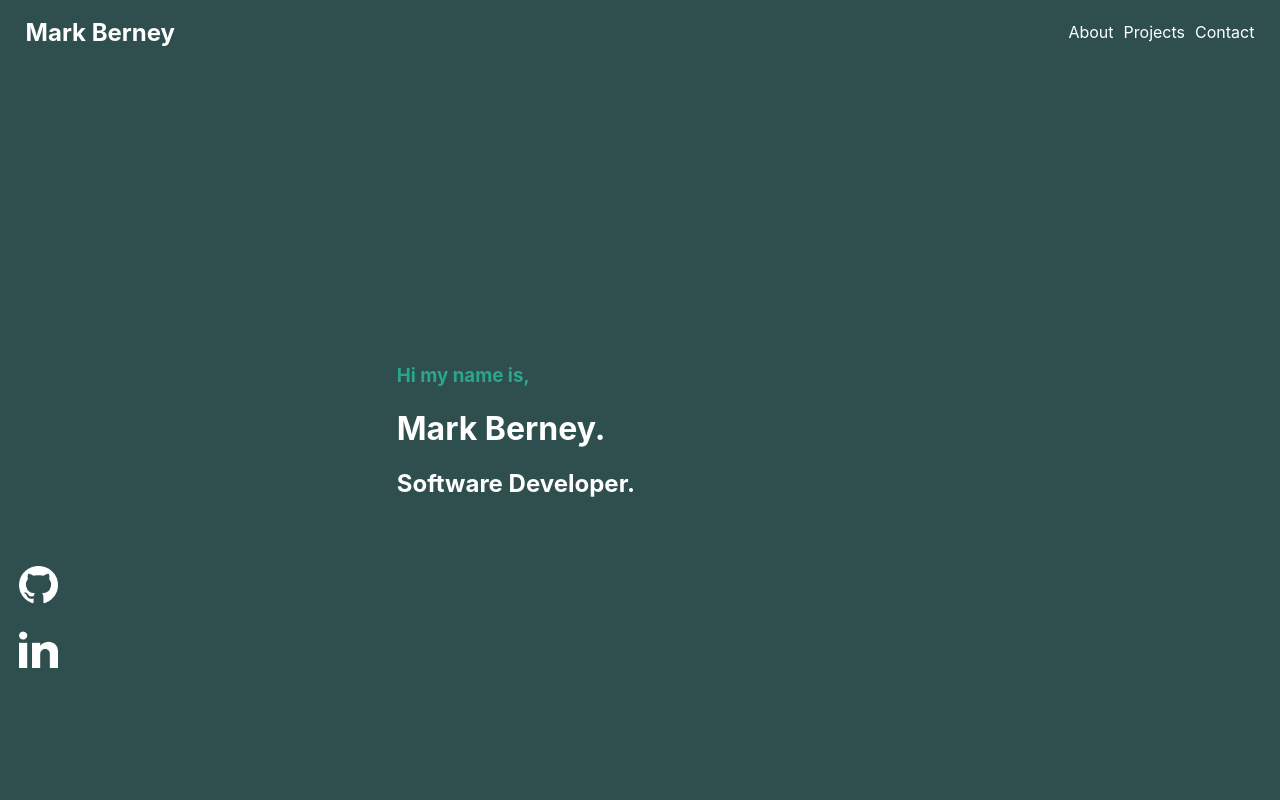
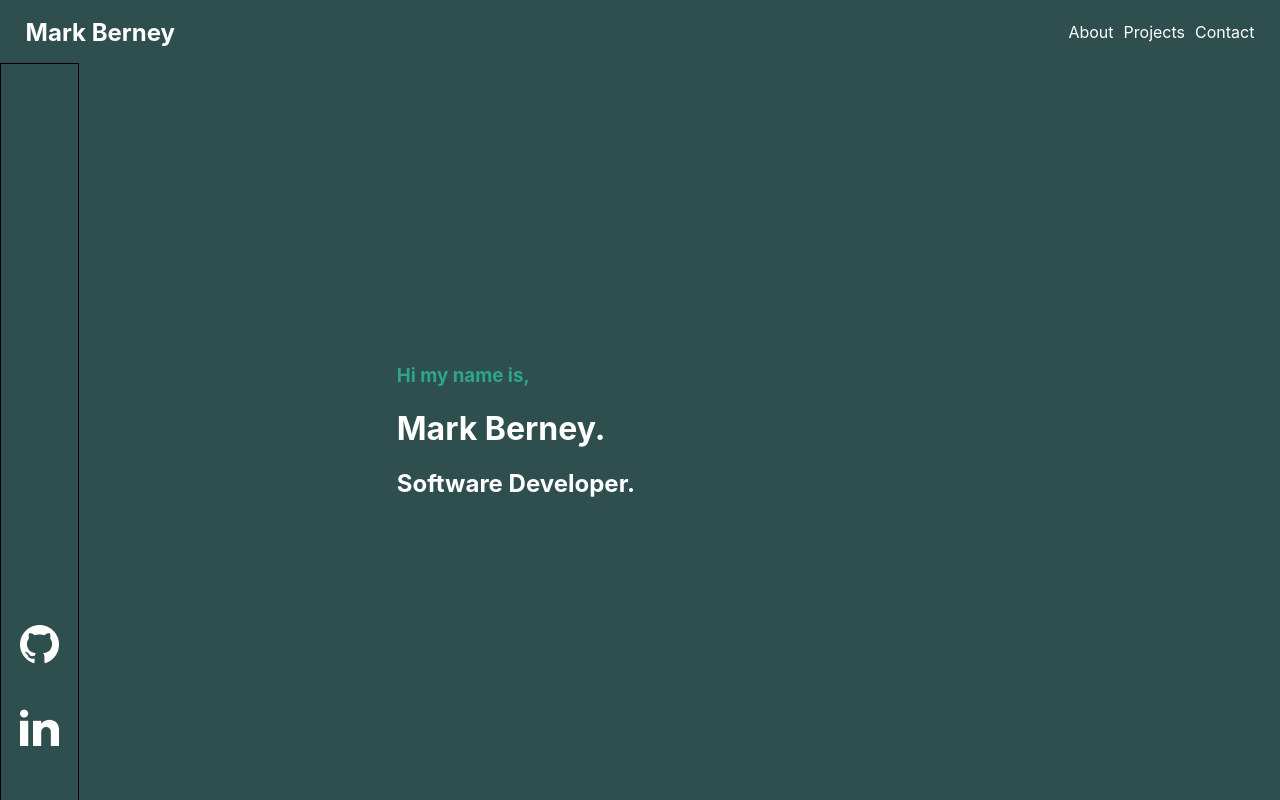
Before and after one commit to berneymark/My-Portfolio-React, a React (Create React App) app: page / in a window 1280 px wide. Built offline with nearby package versions, Linux system fonts and the light colour scheme.

Commit message:
cleaned up sidebar CSS and converted from grid to flexbox

```diff
--- a/src/App.css
+++ b/src/App.css
@@ -1,6 +1,6 @@
 :root {
   --primary-colour: #2f4f4f;
-  --secondary-colour: #2CA58D;
+  --secondary-colour: #2ca58d;
   --text-colour: #fff;
 }
 
@@ -32,7 +32,7 @@ nav > * {
   display: flex;
   justify-content: flex-end;
   list-style: none;
-  width: 50%
+  width: 50%;
 }
 
 .nav-links > * {
@@ -51,17 +51,22 @@ nav > * {
 
 .socials {
   align-items: center;
-  display: grid;
-  grid-template-columns: 1fr;
-  grid-template-rows: auto 5vw 5vw 5vw;
+  display: flex;
+  flex-direction: column;
   height: 92vh;
-  justify-items: center;
+  justify-content: flex-end;
   position: fixed;
   width: 6vw;
+
+  border: black solid 1px;
 }
 
 .socials > a {
-  align-self: flex-end;
+  margin: 20px;
+}
+
+.socials > a:last-child {
+  margin-bottom: 50px;
 }
 
 .social-icons {
```
